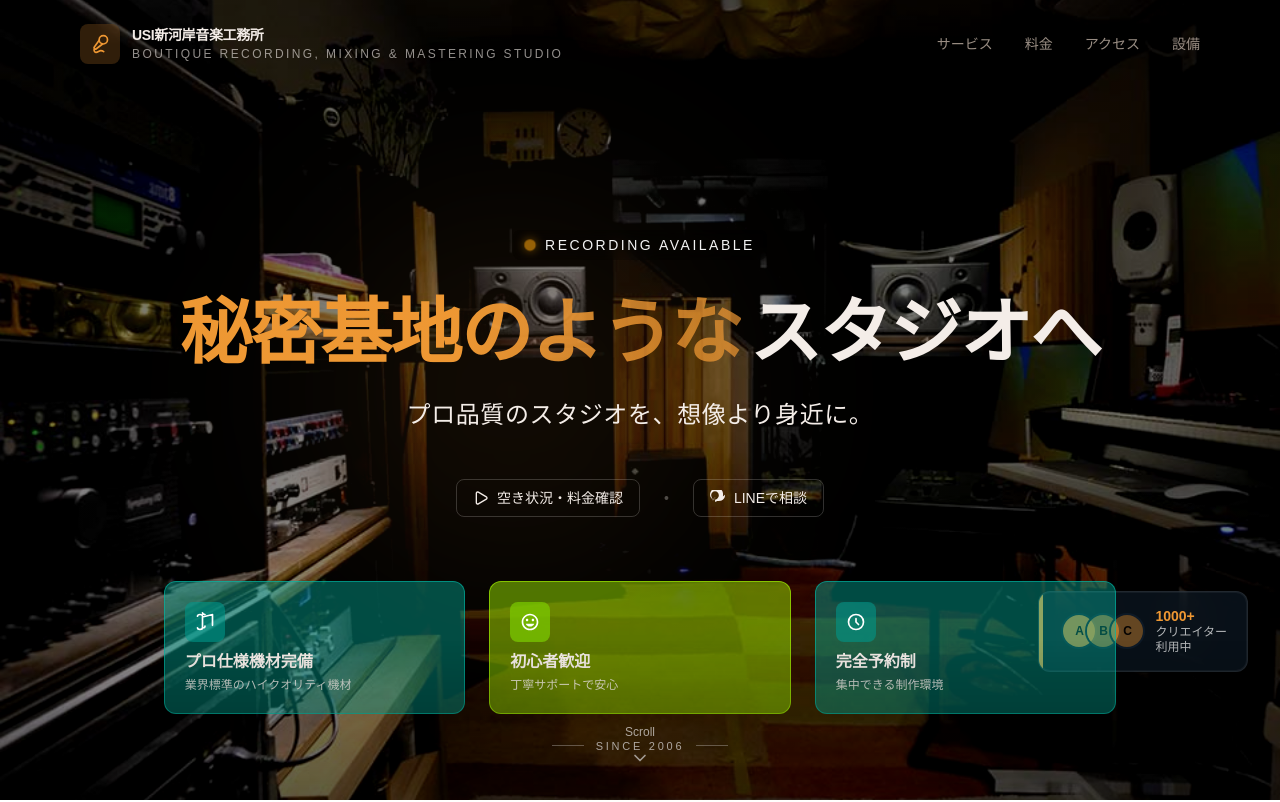
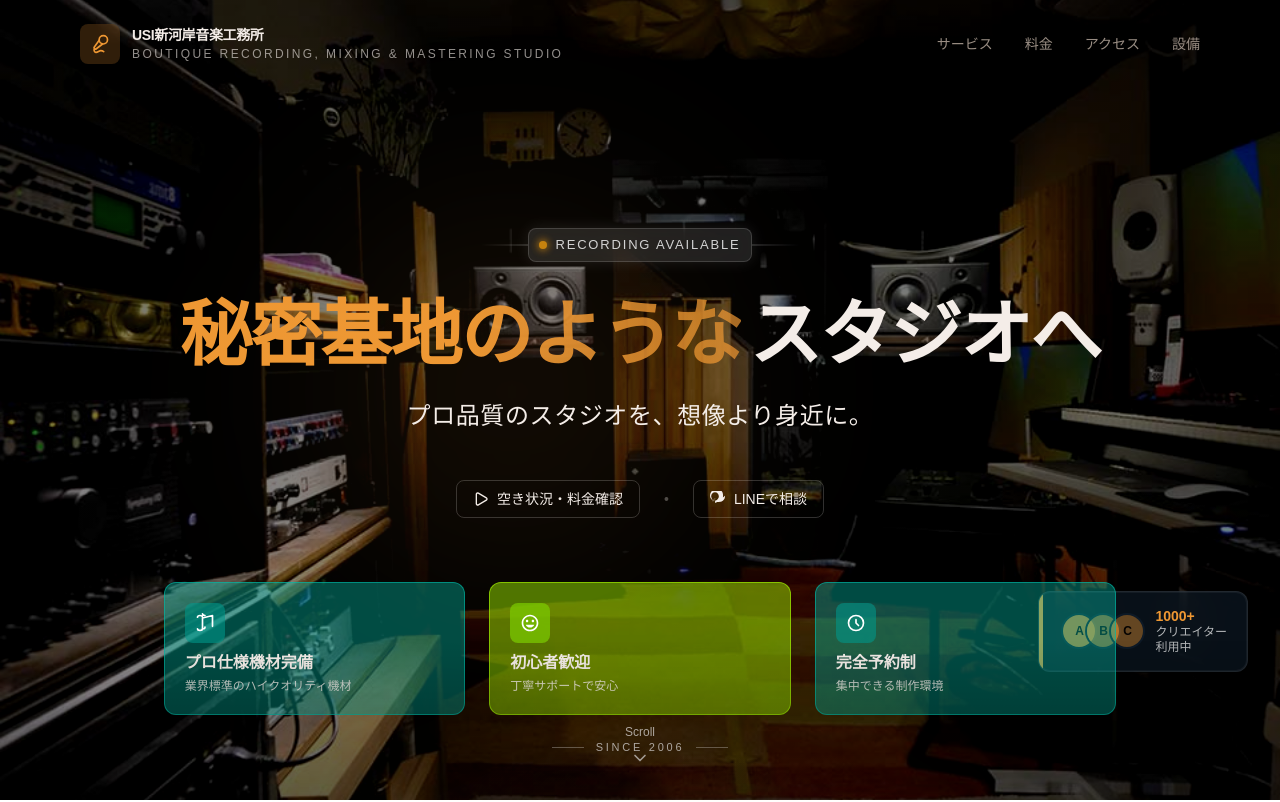
Before and after one commit to tetsufujiki/united-studio-lp, a Next.js app: page / in a window 1280 px wide. Shown: the top 802 px of the page. Built offline with nearby package versions, Linux system fonts and the light colour scheme.

Commit message:
feat: enhance status dot animation & add hero section badge redesign
Co-authored-by: United Studio Inc <289687829+tetsufujiki@users.noreply.github.com>

```diff
--- a/app/globals.css
+++ b/app/globals.css
@@ -131,14 +131,20 @@
   0%,
   100% {
     opacity: 1;
-    transform: scale(1);
+    box-shadow: 0 0 5px 1px rgba(245, 158, 11, 0.5);
   }
   50% {
-    opacity: 0.6;
-    transform: scale(1.15);
+    opacity: 0.78;
+    box-shadow: 0 0 7px 2px rgba(245, 158, 11, 0.65);
   }
 }
 
 .status-dot {
-  animation: status-dot-pulse 2s ease-in-out infinite;
+  animation: status-dot-pulse 2.8s ease-in-out infinite;
 }
+
+@media (prefers-reduced-motion: reduce) {
+  .status-dot {
+    animation: none;
+  }
+}
--- a/components/hero-section.tsx
+++ b/components/hero-section.tsx
@@ -95,24 +95,45 @@ export function HeroSection() {
       <div className="relative z-10 flex min-h-screen flex-col items-center justify-center px-6 pb-16 md:min-h-[calc(100vh-88px)] md:pb-0 lg:px-20">
         <div className="mx-auto max-w-5xl text-center">
           {/* Badge */}
+          <div
+            className="relative mb-12 md:mb-8 inline-flex items-center justify-center"
+            style={{ marginTop: 'clamp(3rem, 15vh, 6rem)' }}
+          >
+            {/* Edge fade lines evoking studio equipment indicators */}
+            <span
+              aria-hidden="true"
+              className="pointer-events-none absolute right-full top-1/2 h-px w-8 -translate-y-1/2 sm:w-12"
+              style={{
+                background:
+                  'linear-gradient(to left, rgba(255,255,255,0.28), rgba(255,255,255,0))',
+              }}
+            />
+            <span
+              aria-hidden="true"
+              className="pointer-events-none absolute left-full top-1/2 h-px w-8 -translate-y-1/2 sm:w-12"
+              style={{
+                background:
+                  'linear-gradient(to right, rgba(255,255,255,0.28), rgba(255,255,255,0))',
+              }}
+            />
             <a
               href="https://unitedstudio.stores.jp/reserve/usi/"
               target="_blank"
               rel="noopener noreferrer"
-            className="group mb-12 md:mb-8 inline-flex cursor-pointer items-center gap-2.5 rounded-lg"
+              className="group inline-flex cursor-pointer items-center gap-2 rounded-lg border border-white/15 px-2.5 py-1.5 transition-colors duration-300 hover:border-white/25"
               style={{
-              marginTop: 'clamp(3rem, 15vh, 6rem)',
-              padding: '5px 12px',
-              backgroundColor: 'rgba(0,0,0,0.18)',
-              backdropFilter: 'blur(6px)',
-              WebkitBackdropFilter: 'blur(6px)',
+                backgroundColor: 'rgba(255,255,255,0.12)',
+                backdropFilter: 'blur(12px)',
+                WebkitBackdropFilter: 'blur(12px)',
+                boxShadow: '0 0 16px 0 rgba(255,255,255,0.10)',
               }}
             >
-            <span className="status-dot inline-block h-2.5 w-2.5 rounded-full bg-[#f59e0b] shadow-[0_0_8px_1px_rgba(245,158,11,0.55)] transition-[box-shadow] duration-300 group-hover:shadow-[0_0_12px_2px_rgba(245,158,11,0.75)]" />
-            <span className="text-sm font-medium uppercase tracking-[0.18em] text-white/95 transition-opacity duration-300 group-hover:text-white">
+              <span className="status-dot inline-block h-2 w-2 rounded-full bg-[#f59e0b]" />
+              <span className="text-[0.8125rem] font-medium uppercase tracking-[0.14em] text-white/80">
                 Recording Available
               </span>
             </a>
+          </div>
 
           {/* Main Headline - Premium Split Design */}
           <h1
```
Lines whose indentation alone changed are shown as unchanged.
